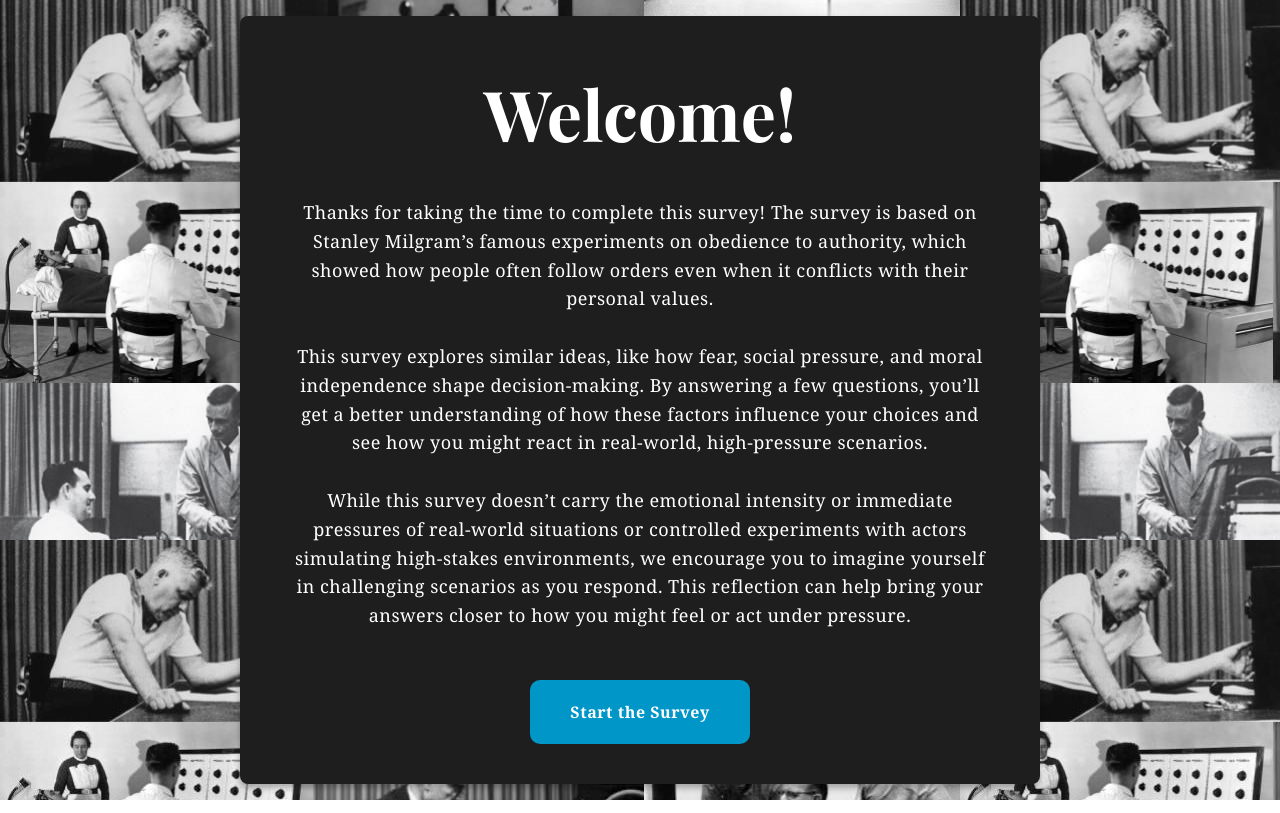
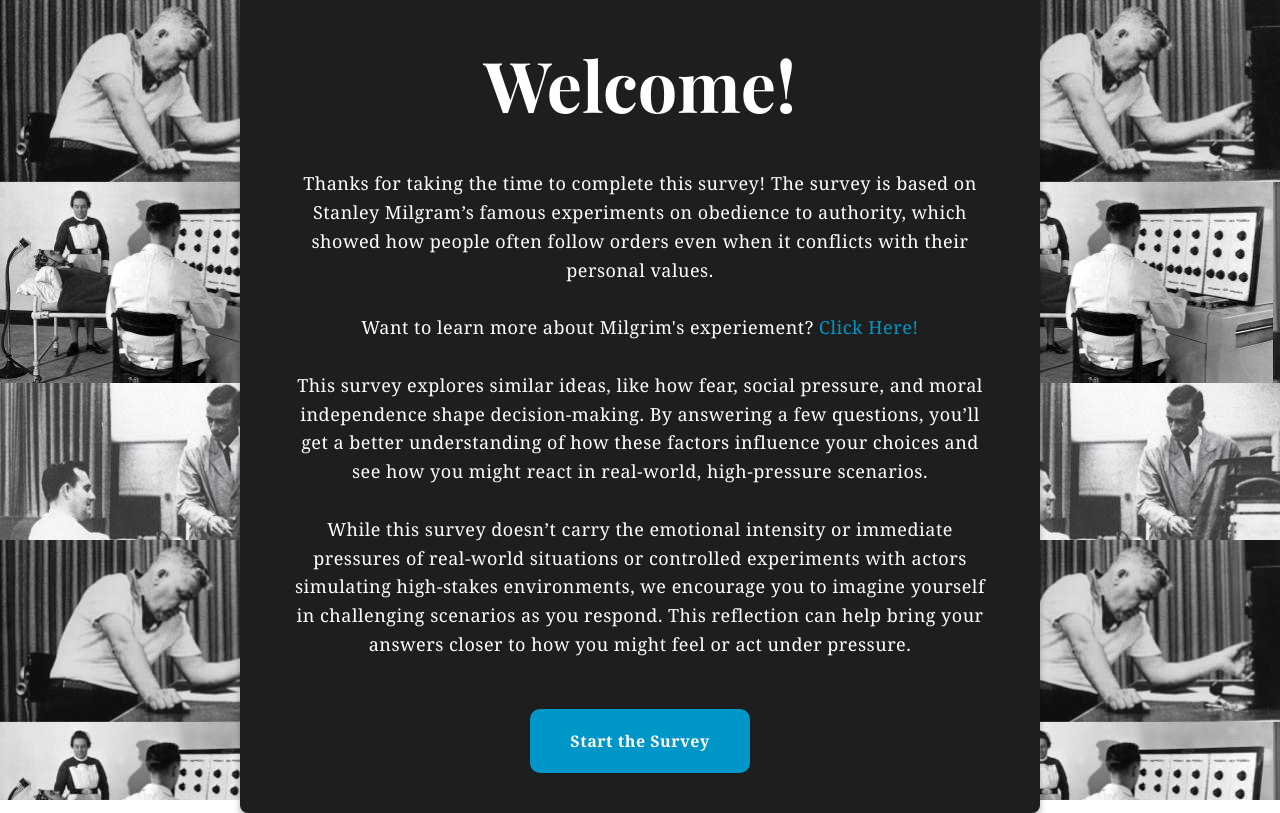
Before and after one commit to kharvey19/histsciproject, a React (Create React App) app: page /intro in a window 1280 px wide. Built offline with nearby package versions, Linux system fonts and the light colour scheme; a web font is replaced by a local one.

Commit message:
added videoo

```diff
--- a/public/index.html
+++ b/public/index.html
@@ -27,7 +27,7 @@
       work correctly both with client-side routing and a non-root public URL.
       Learn how to configure a non-root public URL by running `npm run build`.
     -->
-    <title>Obedience to Authority</title>
+    <title>Obedience to Authority Survey</title>
   </head>
   <body>
     <noscript>You need to enable JavaScript to run this app.</noscript>
--- a/src/components/IntroductionPage.js
+++ b/src/components/IntroductionPage.js
@@ -83,6 +83,17 @@ const IntroductionPage = () => {
           conflicts with their personal values.
           <br />
           <br />
+          Want to learn more about Milgrim's experiement? <a
+  href="https://youtu.be/vuMt8b4UrcI?si=V02WC0NvwB44ritc"
+  target="_blank"
+  rel="noopener noreferrer"
+  style={{ color: "#0096c7" }}
+>
+  Click Here!
+</a>
+
+          <br />
+          <br />
           This survey explores similar ideas, like how fear, social pressure,
           and moral independence shape decision-making. By answering a few
           questions, you’ll get a better understanding of how these factors
--- a/src/components/ResultsPage.js
+++ b/src/components/ResultsPage.js
@@ -50,7 +50,7 @@ const ResultsPage = () => {
       detailedExplanation:
         "This profile highlights how soldiers might follow orders without questioning authority, even when it goes against their personal morals. In this case, obedience to authority and peer pressure play a key role. High <strong>obedience</strong> and low <strong>moral autonomy</strong> are key characteristics, meaning the individual will prioritize authority over their own ethical compass, just as many Milgram participants did. Social proof and the group dynamic strongly influence their decisions, similar to how Milgram's participants often followed the experimenter's orders because they saw others doing the same.",
       threshold: 67,
-      img:  highlyObedientImage,
+      img: highlyObedientImage,
     },
     {
       name: "The Moderate Soldier",
@@ -68,11 +68,9 @@ const ResultsPage = () => {
       detailedExplanation:
         "Individuals in this profile demonstrate a high level of <strong>moral autonomy</strong> and resistance to authority, willing to act according to their personal ethical standards rather than conforming to orders. Their <strong>low obedience</strong> and high <strong>ethical awareness</strong> indicate that they would resist authority figures if the orders conflicted with their moral values. They refuse to defer responsibility to authority and instead focus on their personal responsibility, reflecting the actions of the minority of Milgram participants who chose to disobey authority despite the social pressure to conform.",
       threshold: 0,
-      img: resistantToAuthorityImage
+      img: resistantToAuthorityImage,
     },
   ];
-
-
 
   useEffect(() => {
     if (!responses) {
```
Also changed, not shown: src/components/SurveyPage.js (+6 -8 lines).
